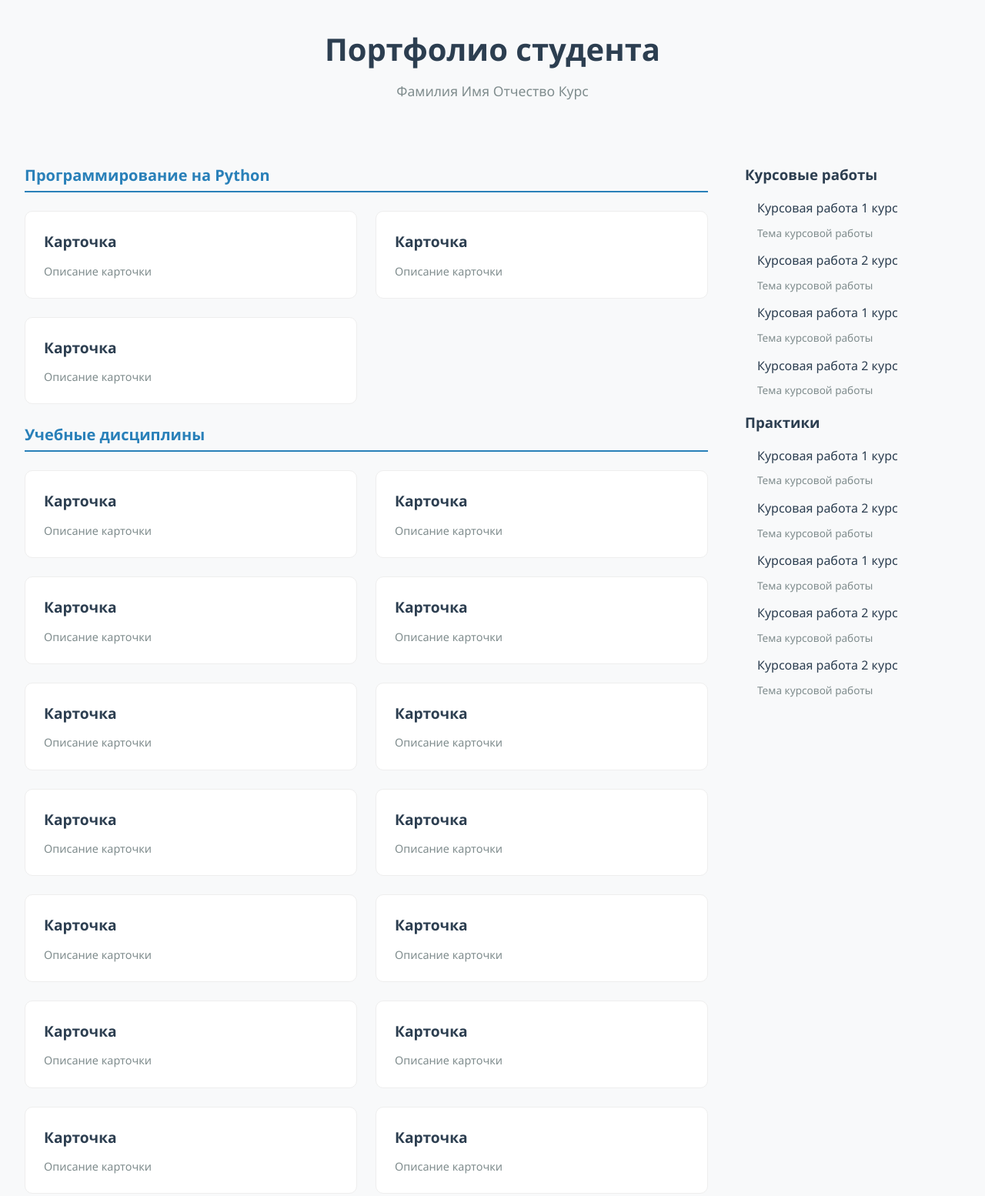
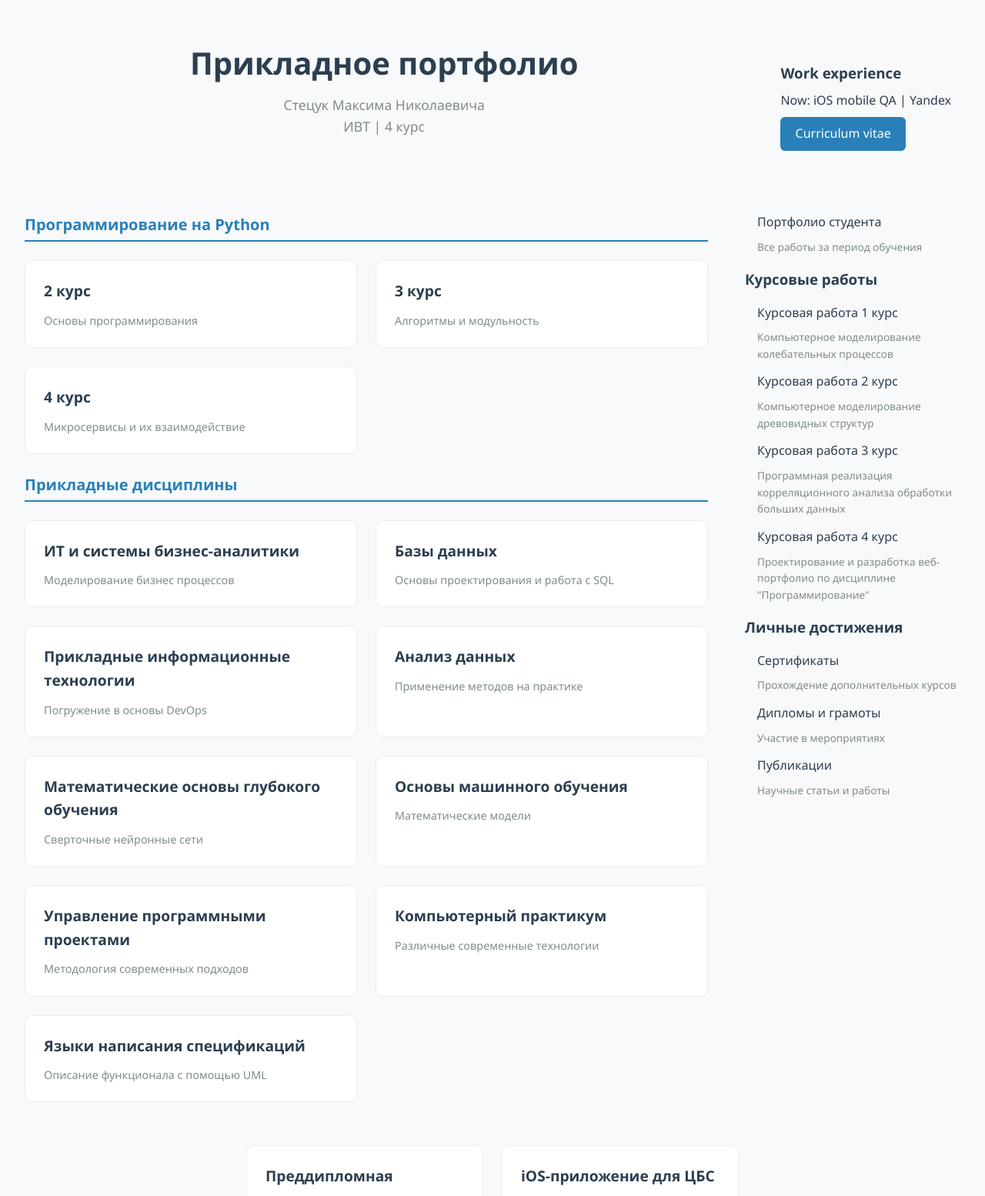
Before and after one commit to XtulenchikX/HerzenUniversityPortfolio, a plain HTML site: page index.html in a window 1280 px wide. Shown: the top 1554 px of the page at 77% size. Drawn offline with Linux system fonts and the light colour scheme.

Commit message:
Add files via upload

```diff
--- a/index.html
+++ b/index.html
@@ -43,9 +43,65 @@
 
     header {
       grid-column: 1 / -1;
+      display: grid;
+      grid-template-columns: 4fr 1fr;
+      gap: 3rem;
+      align-items: center;
+      margin-bottom: 2rem;
+      text-align: left;
+    }
+
+    .header-left {
       text-align: center;
-      margin-bottom: 2rem;
     }
+
+    .header-right {
+      text-align: left;
+      flex-direction: column;
+    }
+
+    .position {
+      font-size: 1rem;
+      color: #7f8c8d;
+    }
+
+    .resume-button {
+      display: inline-block;
+      background-color: #2980b9;
+      color: white;
+      padding: 0.6rem 1.2rem;
+      border-radius: 6px;
+      text-decoration: none;
+      font-weight: 500;
+      transition: background-color 0.2s ease;
+    }
+
+    .resume-button:hover {
+      background-color: #1f5e8b;
+    }
+
+    .job-title {
+      display: block;
+      margin-bottom: 0.5rem;
+      font-size: 1rem;
+      color: #2c3e50;
+    }
+
+    .btn-resume {
+      display: inline-block;
+      padding: 0.6rem 1.2rem;
+      border-radius: 6px;
+      background: #2980b9;
+      color: #ffffff;
+      text-decoration: none;
+      font-weight: 500;
+      transition: background 0.2s ease;
+    }
+
+    .btn-resume:hover {
+      background: #2573a5;
+    }
+
 
     h1 {
       font-size: 2.5rem;
@@ -95,7 +151,7 @@
     }
 
     .main-activities-sidebar {
-      min-width: 280px; /* или 300px */
+      min-width: 280px;
     }
 
     .activities-list {
@@ -140,7 +196,6 @@
       margin-bottom: 1rem;
     }
 
-    /* Футер */
     .footer {
       background-color: #ffffff;
       border-top: 1px solid #e0e0e0;
@@ -160,7 +215,7 @@
 
     .footer-card {
       background: white;
-      flex: 1 1 200px;
+      min-width: 200px;
       padding: 1.5rem 2rem;
       border-radius: 10px;
       box-shadow: 0 2px 8px rgba(0,0,0,0.1);
@@ -192,7 +247,7 @@
     .footer-bottom-text {
       margin-top: 1.5rem;
       text-align: center;
-      font-size: 1rem; /* чуть крупнее */
+      font-size: 1rem;
       color: #7f8c8d;
       user-select: none;
     }
@@ -207,19 +262,19 @@
     }
 
     .two-cards-wrapper {
-      width: 640px; /* примерно ширина 2х карточек (300px + 300px + gap) */
-      margin: 0 auto 3.5rem auto; /* центрируем и добавляем снизу отступ */
+      width: 640px;
+      margin: 0 auto 3.5rem auto;
       display: flex;
       gap: 1.5rem;
       justify-content: center;
     }
 
     .small-card {
-      flex: 1 1 300px; /* карточки по 300px, растягиваются при необходимости */
+      flex: 1 1 300px;
     }
 
     .group-title {
-      grid-column: 1 / -1; /* Заставляет заголовок занимать всю ширину сетки */
+      grid-column: 1 / -1;
       font-size: 1.25rem;
       font-weight: 600;
       color: #2980b9;
@@ -227,196 +282,173 @@
       padding-bottom: 0.25rem;
     }
 
-
-
   </style>
 </head>
 <body>
   <div class="page-wrapper">
     <main class="container">
-      <!-- Шапка -->
       <header>
-        <h1>Портфолио студента</h1>
-        <p class="subtitle">Фамилия Имя Отчество Курс</p>
+        <div class="header-left">
+          <h1>Прикладное портфолио</h1>
+          <p class="subtitle">Стецук Максима Николаевича</p>
+          <p class="subtitle">ИВТ | 4 курс</p>
+        </div>
+        <div class="header-right">
+          <div style="height:3rem;"></div>
+          <h3>Work experience</h3>
+          <div style="height:0.5rem;"></div>
+          <span class="job-title">Now: iOS mobile QA | Yandex</span>
+          <a href="https://github.com/XtulenchikX/University_All_Courses_Task_Storage/blob/e793537d27e43e0f00704167337393d2dcd2614f/%D0%9B%D0%B8%D1%87%D0%BD%D1%8B%D0%B5%20%D0%B4%D0%BE%D1%81%D1%82%D0%B8%D0%B6%D0%B5%D0%BD%D0%B8%D1%8F/My_CV.pdf" class="btn-resume" target="_blank" rel="noopener">Curriculum vitae</a>
+        </div>
       </header>
 
-      <!-- Левая колонка с дисциплинами -->
       <div class="disciplines-grid">
         <h3 class="group-title">Программирование на Python</h3>
-        <a href="" class="card">
-          <h2>Карточка</h2>
-          <p>Описание карточки</p>
+        <a href="https://github.com/XtulenchikX/University_All_Courses_Task_Storage/tree/main/2%20%D0%BA%D1%83%D1%80%D1%81/%D0%9F%D1%80%D0%BE%D0%B3%D1%80%D0%B0%D0%BC%D0%BC%D0%B8%D1%80%D0%BE%D0%B2%D0%B0%D0%BD%D0%B8%D0%B5" class="card">
+          <h2>2 курс</h2>
+          <p>Основы программирования</p>
+        </a>
+        <a href="https://github.com/XtulenchikX/University_All_Courses_Task_Storage/tree/main/3%20%D0%BA%D1%83%D1%80%D1%81/%D0%9F%D1%80%D0%BE%D0%B3%D1%80%D0%B0%D0%BC%D0%BC%D0%B8%D1%80%D0%BE%D0%B2%D0%B0%D0%BD%D0%B8%D0%B5" class="card">
+          <h2>3 курс</h2>
+          <p>Алгоритмы и модульность</p>
+        </a>
+        <a href="https://github.com/XtulenchikX/University_All_Courses_Task_Storage/tree/main/4%20%D0%BA%D1%83%D1%80%D1%81/%D0%9F%D1%80%D0%BE%D0%B3%D1%80%D0%B0%D0%BC%D0%BC%D0%B8%D1%80%D0%BE%D0%B2%D0%B0%D0%BD%D0%B8%D0%B5" class="card">
+          <h2>4 курс</h2>
+          <p>Микросервисы и их взаимодействие</p>
+        </a>
+        <h3 class="group-title">Прикладные дисциплины</h3>
+        <a href="https://github.com/XtulenchikX/University_All_Courses_Task_Storage/tree/main/3%20%D0%BA%D1%83%D1%80%D1%81/%D0%98%D0%A2%20%D0%B8%20%D1%81%D0%B8%D1%81%D1%82%D0%B5%D0%BC%D1%8B%20%D0%B1%D0%B8%D0%B7%D0%BD%D0%B5%D1%81-%D0%B0%D0%BD%D0%B0%D0%BB%D0%B8%D1%82%D0%B8%D0%BA%D0%B8" class="card">
+          <h2>ИТ и системы бизнес-аналитики</h2>
+          <p>Моделирование бизнес процессов</p>
+        </a>
+        <a href="https://github.com/XtulenchikX/University_All_Courses_Task_Storage/tree/main/2%20%D0%BA%D1%83%D1%80%D1%81/%D0%91%D0%B0%D0%B7%D1%8B%20%D0%B4%D0%B0%D0%BD%D0%BD%D1%8B%D1%85" class="card">
+          <h2>Базы данных</h2>
+          <p>Основы проектирования и работа с SQL</p>
+        </a>
+        <a href="https://github.com/XtulenchikX/University_All_Courses_Task_Storage/tree/main/3%20%D0%BA%D1%83%D1%80%D1%81/%D0%9F%D1%80%D0%B8%D0%BA%D0%BB%D0%B0%D0%B4%D0%BD%D1%8B%D0%B5%20%D0%B8%D0%BD%D1%84%D0%BE%D1%80%D0%BC%D0%B0%D1%86%D0%B8%D0%BE%D0%BD%D0%BD%D1%8B%D0%B5%20%D1%82%D0%B5%D1%85%D0%BD%D0%BE%D0%BB%D0%BE%D0%B3%D0%B8%D0%B8" class="card">
+          <h2>Прикладные информационные технологии</h2>
+          <p>Погружение в основы DevOps</p>
+        </a>
+        <a href="https://github.com/XtulenchikX/University_All_Courses_Task_Storage/tree/main/2%20%D0%BA%D1%83%D1%80%D1%81/%D0%90%D0%BD%D0%B0%D0%BB%D0%B8%D0%B7%20%D0%B4%D0%B0%D0%BD%D0%BD%D1%8B%D1%85" class="card">
+          <h2>Анализ данных</h2>
+          <p>Применение методов на практике</p>
+        </a>
+        <a href="https://github.com/XtulenchikX/University_All_Courses_Task_Storage/tree/main/3%20%D0%BA%D1%83%D1%80%D1%81/%D0%9C%D0%B0%D1%82%D0%B5%D0%BC%D0%B0%D1%82%D0%B8%D1%87%D0%B5%D1%81%D0%BA%D0%B8%D0%B5%20%D0%BE%D1%81%D0%BD%D0%BE%D0%B2%D1%8B%20%D0%B3%D0%BB%D1%83%D0%B1%D0%BE%D0%BA%D0%BE%D0%B3%D0%BE%20%D0%BE%D0%B1%D1%83%D1%87%D0%B5%D0%BD%D0%B8%D1%8F" class="card">
+          <h2>Математические основы глубокого обучения</h2>
+          <p>Сверточные нейронные сети</p>
+        </a>
+        <a href="https://github.com/XtulenchikX/University_All_Courses_Task_Storage/tree/main/3%20%D0%BA%D1%83%D1%80%D1%81/%D0%9E%D1%81%D0%BD%D0%BE%D0%B2%D1%8B%20%D0%BC%D0%B0%D1%88%D0%B8%D0%BD%D0%BD%D0%BE%D0%B3%D0%BE%20%D0%BE%D0%B1%D1%83%D1%87%D0%B5%D0%BD%D0%B8%D1%8F" class="card">
+          <h2>Основы машинного обучения</h2>
+          <p>Математические модели</p>
+        </a>
+        <a href="https://github.com/XtulenchikX/University_All_Courses_Task_Storage/tree/main/4%20%D0%BA%D1%83%D1%80%D1%81/%D0%A3%D0%BF%D1%80%D0%B0%D0%B2%D0%BB%D0%B5%D0%BD%D0%B8%D0%B5%20%D0%BF%D1%80%D0%BE%D0%B3%D1%80%D0%B0%D0%BC%D0%BC%D0%BD%D1%8B%D0%BC%D0%B8%20%D0%BF%D1%80%D0%BE%D0%B5%D0%BA%D1%82%D0%B0%D0%BC%D0%B8" class="card">
+          <h2>Управление программными проектами</h2>
+          <p>Методология современных подходов</p>
+        </a>
+        <a href="https://github.com/XtulenchikX/University_All_Courses_Task_Storage/tree/main/2%20%D0%BA%D1%83%D1%80%D1%81/%D0%9A%D0%BE%D0%BC%D0%BF%D1%8C%D1%8E%D1%82%D0%B5%D1%80%D0%BD%D1%8B%D0%B9%20%D0%BF%D1%80%D0%B0%D0%BA%D1%82%D0%B8%D0%BA%D1%83%D0%BC" class="card">
+          <h2>Компьютерный практикум</h2>
+          <p>Различные современные технологии</p>
         </a>
         <a href="" class="card">
-          <h2>Карточка</h2>
-          <p>Описание карточки</p>
-        </a>
-        <a href="" class="card">
-          <h2>Карточка</h2>
-          <p>Описание карточки</p>
-        </a>
-        <h3 class="group-title">Учебные дисциплины</h3>
-        <a href="" class="card">
-          <h2>Карточка</h2>
-          <p>Описание карточки</p>
-        </a>
-        <a href="" class="card">
-          <h2>Карточка</h2>
-          <p>Описание карточки</p>
-        </a>
-        <a href="" class="card">
-          <h2>Карточка</h2>
-          <p>Описание карточки</p>
-        </a>
-        <a href="" class="card">
-          <h2>Карточка</h2>
-          <p>Описание карточки</p>
-        </a>
-        <a href="" class="card">
-          <h2>Карточка</h2>
-          <p>Описание карточки</p>
-        </a>
-        <a href="" class="card">
-          <h2>Карточка</h2>
-          <p>Описание карточки</p>
-        </a>
-        <a href="" class="card">
-          <h2>Карточка</h2>
-          <p>Описание карточки</p>
-        </a>
-        <a href="" class="card">
-          <h2>Карточка</h2>
-          <p>Описание карточки</p>
-        </a>
-        <a href="" class="card">
-          <h2>Карточка</h2>
-          <p>Описание карточки</p>
-        </a>
-        <a href="" class="card">
-          <h2>Карточка</h2>
-          <p>Описание карточки</p>
-        </a>
-        <a href="" class="card">
-          <h2>Карточка</h2>
-          <p>Описание карточки</p>
-        </a>
-        <a href="" class="card">
-          <h2>Карточка</h2>
-          <p>Описание карточки</p>
-        </a>
-        <a href="" class="card">
-          <h2>Карточка</h2>
-          <p>Описание карточки</p>
-        </a>
-        <a href="" class="card">
-          <h2>Карточка</h2>
-          <p>Описание карточки</p>
-        </a>
-        <a href="" class="card">
-          <h2>Карточка</h2>
-          <p>Описание карточки</p>
-        </a>
-        <a href="" class="card">
-          <h2>Карточка</h2>
-          <p>Описание карточки</p>
-        </a>
-        <a href="" class="card">
-          <h2>Карточка</h2>
-          <p>Описание карточки</p>
+          <h2>Языки написания спецификаций</h2>
+          <p>Описание функционала с помощью UML</p>
         </a>
       </div>
 
-
-      <!-- Правая колонка с активнxостями -->
         <div class="main-activities-sidebar">
-        <h3>Курсовые работы</h3>
           <ul class="activities-list">
             <li class="activity-item">
-            <a href="">
-              <div class="activity-title">Курсовая работа 1 курс</div>
-              <div class="activity-description">Тема курсовой работы</div>
-            </a>
-          </li>
-          <li class="activity-item">
-            <a href="">
-              <div class="activity-title">Курсовая работа 2 курс</div>
-              <div class="activity-description">Тема курсовой работы</div>
-            </a>
-          </li>
-          <li class="activity-item">
-            <a href="">
-              <div class="activity-title">Курсовая работа 1 курс</div>
-              <div class="activity-description">Тема курсовой работы</div>
-            </a>
-          </li>
-          <li class="activity-item">
-            <a href="">
-              <div class="activity-title">Курсовая работа 2 курс</div>
-              <div class="activity-description">Тема курсовой работы</div>
+              <a href="https://xtulenchikx.github.io/TulenchikPortfolio.github.io/">
+                <div class="activity-title">Портфолио студента</div>
+                <div class="activity-description">Все работы за период обучения</div>
               </a>
             </li>
           </ul>
           <div style="height:1rem;"></div>
-        <h3>Практики</h3>
+          <h3>Курсовые работы</h3>
           <ul class="activities-list">
             <li class="activity-item">
-            <a href="">
+              <a href="https://github.com/XtulenchikX/University_All_Courses_Task_Storage/tree/main/1%20%D0%BA%D1%83%D1%80%D1%81/%D0%9A%D1%83%D1%80%D1%81%D0%BE%D0%B2%D0%B0%D1%8F%20%D1%80%D0%B0%D0%B1%D0%BE%D1%82%D0%B0">
                 <div class="activity-title">Курсовая работа 1 курс</div>
-              <div class="activity-description">Тема курсовой работы</div>
+                <div class="activity-description">Компьютерное моделирование колебательных процессов</div>
               </a>
             </li>
             <li class="activity-item">
-            <a href="">
+              <a href="https://github.com/XtulenchikX/University_All_Courses_Task_Storage/tree/main/2%20%D0%BA%D1%83%D1%80%D1%81/%D0%9A%D1%83%D1%80%D1%81%D0%BE%D0%B2%D0%B0%D1%8F%20%D1%80%D0%B0%D0%B1%D0%BE%D1%82%D0%B0">
                 <div class="activity-title">Курсовая работа 2 курс</div>
-              <div class="activity-description">Тема курсовой работы</div>
+                <div class="activity-description">Компьютерное моделирование древовидных структур</div>
               </a>
             </li>
             <li class="activity-item">
-            <a href="">
-              <div class="activity-title">Курсовая работа 1 курс</div>
-              <div class="activity-description">Тема курсовой работы</div>
+              <a href="https://github.com/XtulenchikX/University_All_Courses_Task_Storage/tree/main/3%20%D0%BA%D1%83%D1%80%D1%81/%D0%9A%D1%83%D1%80%D1%81%D0%BE%D0%B2%D0%B0%D1%8F%20%D1%80%D0%B0%D0%B1%D0%BE%D1%82%D0%B0">
+                <div class="activity-title">Курсовая работа 3 курс</div>
+                <div class="activity-description">Программная реализация корреляционного анализа обработки больших данных</div>
               </a>
             </li>
             <li class="activity-item">
-            <a href="">
-              <div class="activity-title">Курсовая работа 2 курс</div>
-              <div class="activity-description">Тема курсовой работы</div>
+              <a href="https://github.com/XtulenchikX/University_All_Courses_Task_Storage/tree/main/4%20%D0%BA%D1%83%D1%80%D1%81/%D0%9A%D1%83%D1%80%D1%81%D0%BE%D0%B2%D0%B0%D1%8F%20%D1%80%D0%B0%D0%B1%D0%BE%D1%82%D0%B0">
+                <div class="activity-title">Курсовая работа 4 курс</div>
+                <div class="activity-description">Проектирование и разработка веб-портфолио по дисциплине "Программирование"</div>
+              </a>
+            </li>
+          </ul>
+          <div style="height:1rem;"></div>
+          <h3>Личные достижения</h3>
+          <ul class="activities-list">
+            <li class="activity-item">
+              <a href="https://github.com/XtulenchikX/University_All_Courses_Task_Storage/blob/main/%D0%9B%D0%B8%D1%87%D0%BD%D1%8B%D0%B5%20%D0%B4%D0%BE%D1%81%D1%82%D0%B8%D0%B6%D0%B5%D0%BD%D0%B8%D1%8F/%D0%A1%D0%B5%D1%80%D1%82%D0%B8%D1%84%D0%B8%D0%BA%D0%B0%D1%82%D1%8B/README.md">
+                <div class="activity-title">Сертификаты</div>
+                <div class="activity-description">Прохождение дополнительных курсов</div>
               </a>
             </li>
             <li class="activity-item">
-            <a href="">
-              <div class="activity-title">Курсовая работа 2 курс</div>
-              <div class="activity-description">Тема курсовой работы</div>
+              <a href="https://github.com/XtulenchikX/University_All_Courses_Task_Storage/blob/main/%D0%9B%D0%B8%D1%87%D0%BD%D1%8B%D0%B5%20%D0%B4%D0%BE%D1%81%D1%82%D0%B8%D0%B6%D0%B5%D0%BD%D0%B8%D1%8F/%D0%94%D0%B8%D0%BF%D0%BB%D0%BE%D0%BC%D1%8B%20%D0%B8%20%D0%B3%D1%80%D0%B0%D0%BC%D0%BE%D1%82%D1%8B/README.md">
+                <div class="activity-title">Дипломы и грамоты</div>
+                <div class="activity-description">Участие в мероприятиях</div>
+              </a>
+            </li>
+            <li class="activity-item">
+              <a href="https://elibrary.ru/author_items.asp?orgsid=976">
+                <div class="activity-title">Публикации</div>
+                <div class="activity-description">Научные статьи и работы</div>
               </a>
             </li>
           </ul>
         </div>
       </main>
       <div class="two-cards-wrapper">
-      <a href="#" class="card small-card">
-        <h2>Доп. Карточка 1</h2>
-        <p>Описание дополнительной карточки 1</p>
+        <a href="https://github.com/XtulenchikX/practiceMay2025" class="card small-card">
+          <h2>Преддипломная практика</h2>
+          <p>Материалы к дипломной работе</p>
         </a>
-      <a href="#" class="card small-card">
-        <h2>Доп. Карточка 2</h2>
-        <p>Описание дополнительной карточки 2</p>
+        <a href="https://github.com/XtulenchikX/LibraryAppProject" class="card small-card">
+          <h2>iOS-приложение для ЦБС</h2>
+          <p>Проект разработанного приложения</p>
         </a>
       </div>
     </div>
-
-  <!-- Футер -->
   <footer class="footer">
+    <link
+      rel="stylesheet"
+      href="https://cdnjs.cloudflare.com/ajax/libs/font-awesome/6.5.0/css/all.min.css"
+    />
     <h3 class="footer-title">Информация об авторе</h3>
     <div class="footer-text-content">
-      <p><strong>Контакты:</strong> mail@gmail.com | +7 (999) 999-99-99</p>
+      <p><strong>Контакты:</strong> stecukmaks13@gmail.com | +7 (911) ***-**-**</p>
       <p><strong>Учебное заведение:</strong> РГПУ им. А.И. Герцена</p>
     </div>
     <div class="footer-content">
-      <a href="" target="_blank" rel="noopener" class="footer-card">GitHub</a>
-      <a href="" target="_blank" rel="noopener" class="footer-card">Telegram</a>
-      <a href="" target="_blank" rel="noopener" class="footer-card">CurriculumVitae</a>
+      <a href="https://github.com/XtulenchikX" target="_blank" rel="noopener" class="footer-card">
+        <i class="fab fa-github"></i> GitHub
+      </a>
+      <a href="https://t.me/XtulenchikX" target="_blank" rel="noopener" class="footer-card">
+        <i class="fab fa-telegram"></i> Telegram
+      </a>
+      <a href="https://vk.com/makstulenchik" target="_blank" rel="noopener" class="footer-card">
+        <i class="fab fa-vk"></i> VK
+      </a>
     </div>
-    <div class="footer-bottom-text">Created By MaksTulenchik</div>
+    <div class="footer-bottom-text">© MaksTulenchik, 2021-2025</div>
   </footer>
 </body>
 </html>
```
Lines whose indentation alone changed are shown as unchanged.
